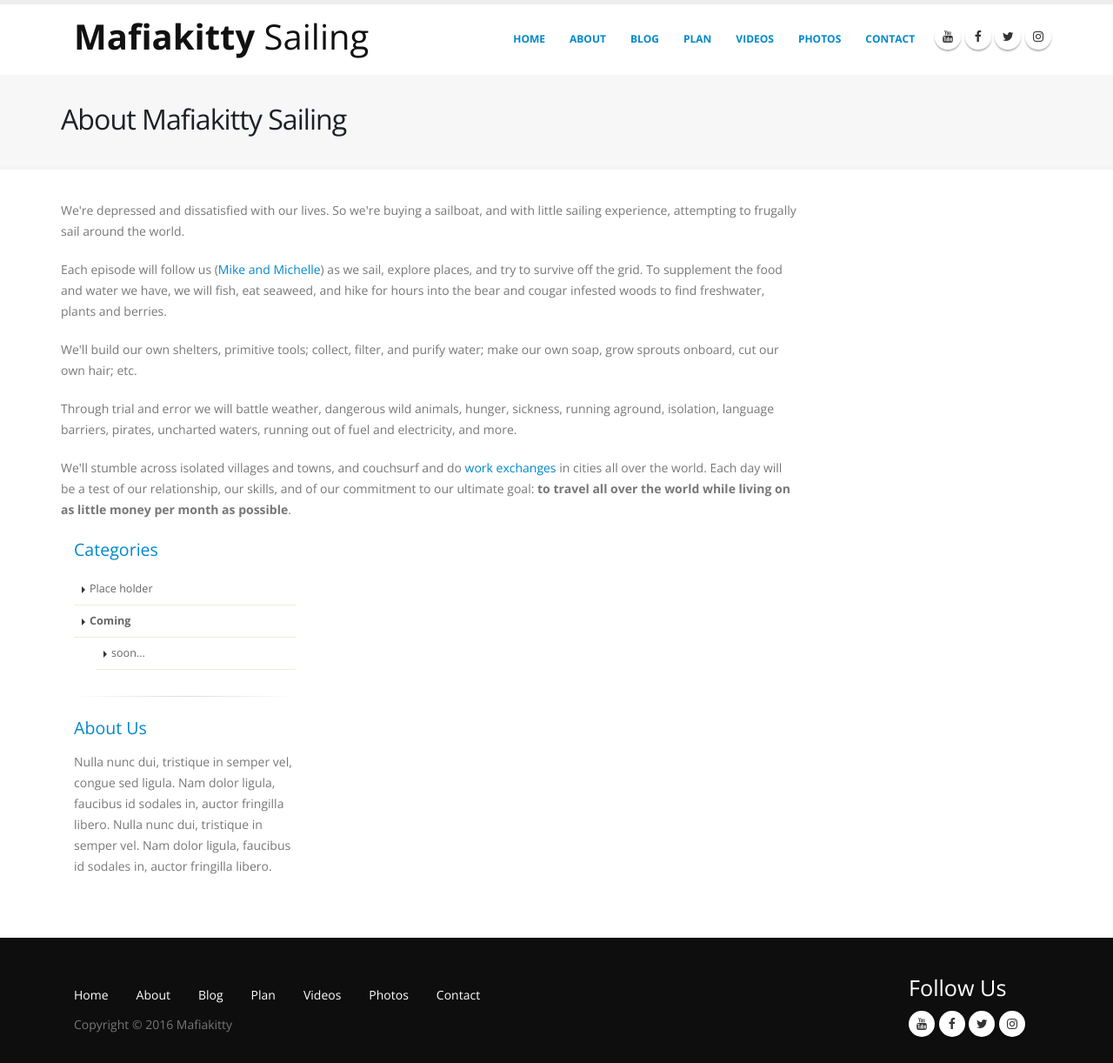
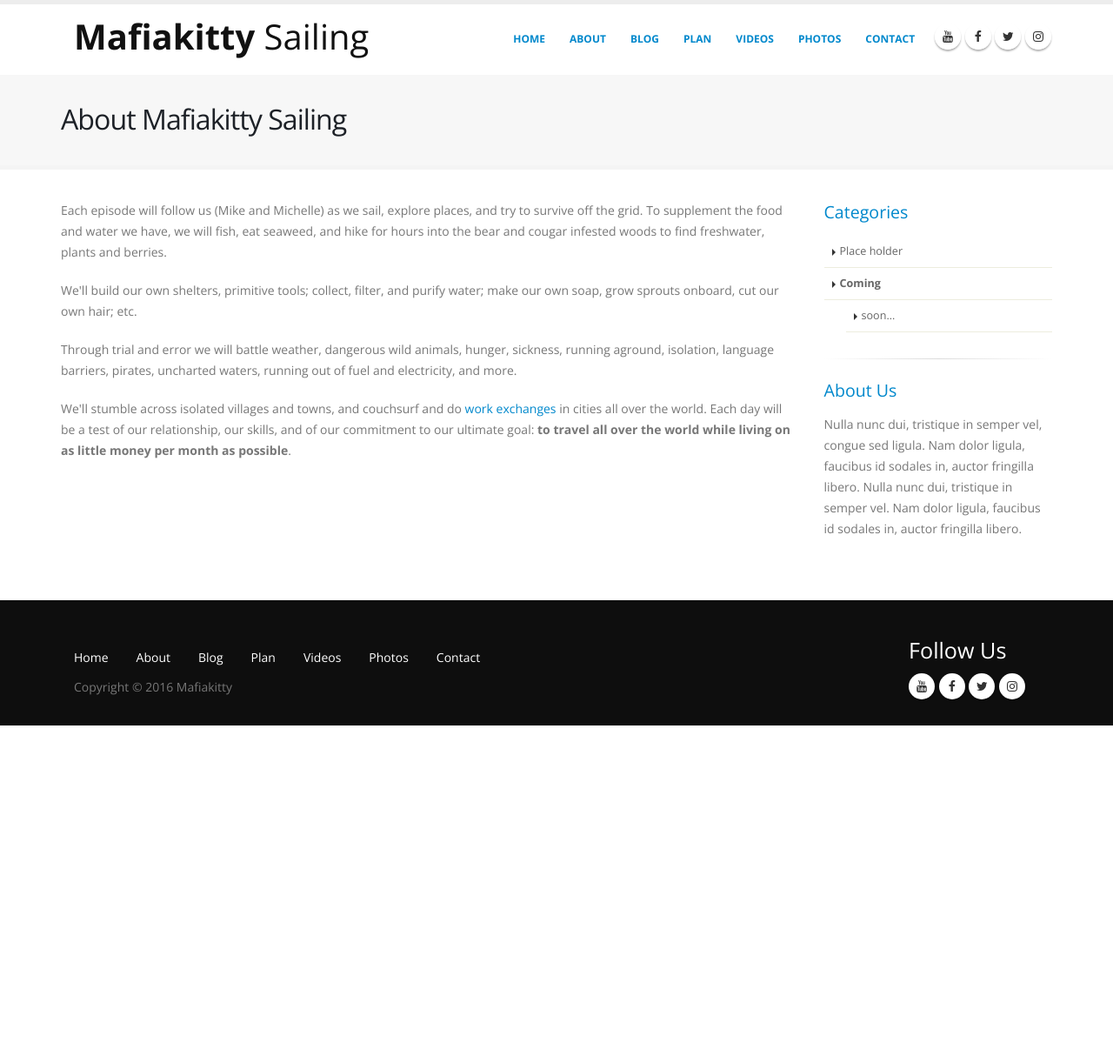
Before and after one commit to MichealKennedy/channel-old, a Jekyll site: the page built from _pages/about.html, in a window 1280 px wide. Shown: the whole page at 87% size. Built offline with Jekyll 4.4.1, drawn with Linux system fonts in a browser that asks for light colours; nearby versions of some CDN libraries; some web fonts are replaced; library files that are not in the unit come from our copies; after the commit the page ends 900 px from its top, so only the background shows below that.

Commit message:
Rewriting

```diff
--- a/_pages/about.html
+++ b/_pages/about.html
@@ -3,11 +3,7 @@ layout: default
 title:  "About Mafiakitty Sailing"
 permalink: /about
 ---
-
-<p class="intro">We're depressed and dissatisfied with our lives. So we're buying a sailboat, and with little sailing experience, attempting to frugally sail around the world.
-</p>
-
-<p>Each episode will follow us (<a href="/crew">Mike and Michelle</a>) as we sail, explore places, and try to survive off the grid. To supplement the food and water we have, we will fish, eat seaweed, and hike for hours into the bear and cougar infested woods to find freshwater, plants and berries.</p>
+<p>Each episode will follow us (Mike and Michelle) as we sail, explore places, and try to survive off the grid. To supplement the food and water we have, we will fish, eat seaweed, and hike for hours into the bear and cougar infested woods to find freshwater, plants and berries.</p>
 
 <p>We'll build our own shelters, primitive tools; collect, filter, and purify water; make our own soap, grow sprouts onboard, cut our own hair; etc.
 </p>
@@ -23,4 +19,3 @@ permalink: /about
 			<li></li>
 			<li></li>
 	</ul> -->
-</div>
```
